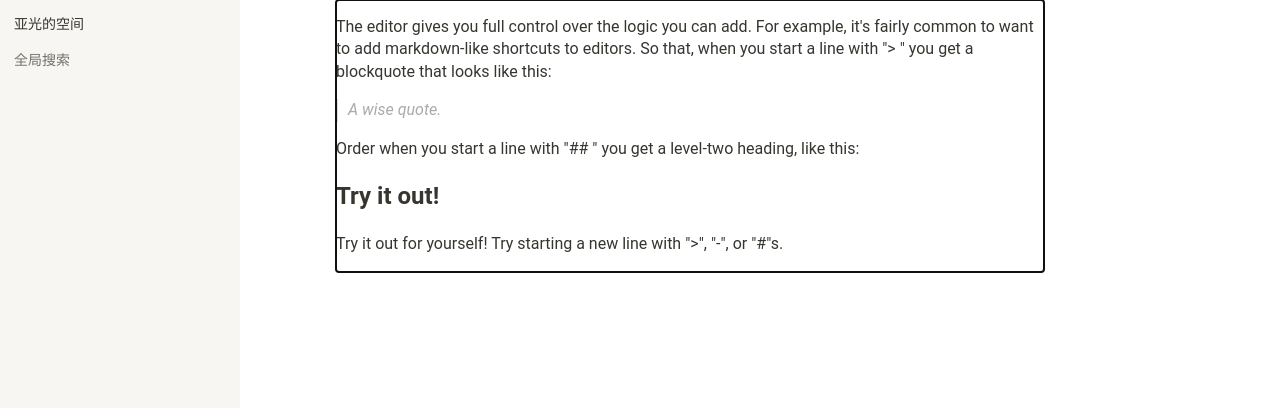
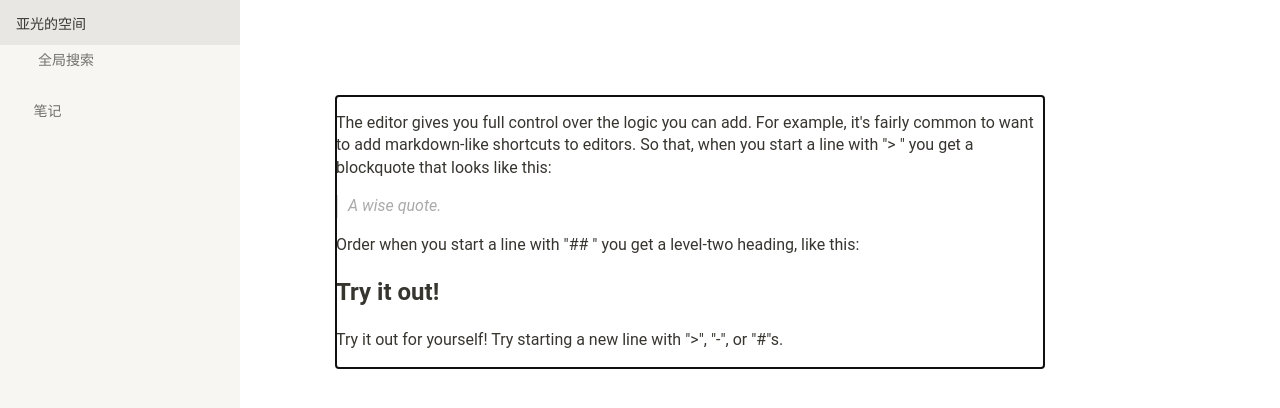
Before and after one commit to sunOpar/foodie, a Next.js app: page / in a window 1280 px wide. Shown: the top 408 px of the page. Built offline with nearby package versions, Linux system fonts and the light colour scheme.

Commit message:
add icon

```diff
--- /dev/null
+++ b/src/components/Icon.tsx
@@ -0,0 +1,9 @@
+import React from 'react'
+
+export default function Icon({name, ...props}:{name: string}) {
+  return (
+    <svg className="icon" aria-hidden="true" {...props}>
+      <use xlinkHref={`#${name}`}></use>
+    </svg>
+  )
+}
--- a/src/features/home/index.tsx
+++ b/src/features/home/index.tsx
@@ -11,7 +11,7 @@ const EditorWrap = styled.div`
   font-size: 16px;
   line-height: 1.5;
   color: rgb(55, 53, 47);
-  padding: 0px 96px 30vh;
+  padding: 96px 96px 30vh;
   font-size: 16px;
   line-height: 1.4;
 `
--- a/src/features/home/sidebar/index.tsx
+++ b/src/features/home/sidebar/index.tsx
@@ -1,9 +1,9 @@
 import styled from 'styled-components'
+import Icon from '../../../components/Icon'
 
 const Wrap = styled.div`
   background-color: rgb(247, 246, 243);
   width: 240px;
-  padding: 0 14px;
 `
 const Title = styled.div`
   color: rgb(55, 53, 47);
@@ -13,6 +13,10 @@ const Title = styled.div`
   align-items: center;
   font-size: 14px;
   cursor: pointer;
+  padding: 0 16px;
+  &:hover {
+    background-color: rgba(55, 53, 47, 0.08);
+  }
 `
 
 const CommonItem = styled.div`
@@ -20,19 +24,45 @@ const CommonItem = styled.div`
   align-items: center;
   min-height: 27px;
   font-size: 14px;
-  padding: 2px 0;
+  padding: 2px 16px;
   width: 100%;
-  color: rgba(25,23,17,0.6);
+  color: rgba(25, 23, 17, 0.6);
+  cursor: pointer;
   &:hover {
     background-color: rgba(55, 53, 47, 0.08);
   }
+  >svg {
+    margin-right: 8px;
+  }
+`
+const CommonWrap = styled.div`
+  margin-bottom: 24px;
+`
+
+const NoteList = styled.div`
+  margin-bottom: 24px;
+`
+const Arrow = styled(Icon).attrs({
+  name:'iconarrow'
+})`
+  width: 9.6px;
+  height: 9.6px;
 `
 
 function Sidebar() {
   return (
     <Wrap>
       <Title>亚光的空间</Title>
-      <CommonItem>全局搜索</CommonItem>
+      <CommonWrap>
+        <CommonItem>
+          <Icon name="iconsearch" />
+          全局搜索</CommonItem>
+      </CommonWrap>
+      <NoteList>
+        <CommonItem>
+          <Arrow />
+           笔记</CommonItem>
+      </NoteList>
     </Wrap>
   )
 }
--- a/src/globalStyle.css
+++ b/src/globalStyle.css
@@ -24,3 +24,9 @@ blockquote {
   color: #aaa;
   font-style: italic;
 }
+.icon {
+  width: 1em; height: 1em;
+  vertical-align: -0.15em;
+  fill: currentColor;
+  overflow: hidden;
+}
--- a/src/pages/_document.js
+++ b/src/pages/_document.js
@@ -14,6 +14,7 @@ class MyDocument extends Document {
             content="user-scalable=no,width=device-width,initial-scale=1.0,maximum-scale=1.0,minimum-scale=1.0"
           />
           <link rel="icon" href="/favicon.ico" />
+          <script src="//at.alicdn.com/t/font_1788921_u70818gsz9.js"></script>
         </Head>
         <body>
           <Main />
```
